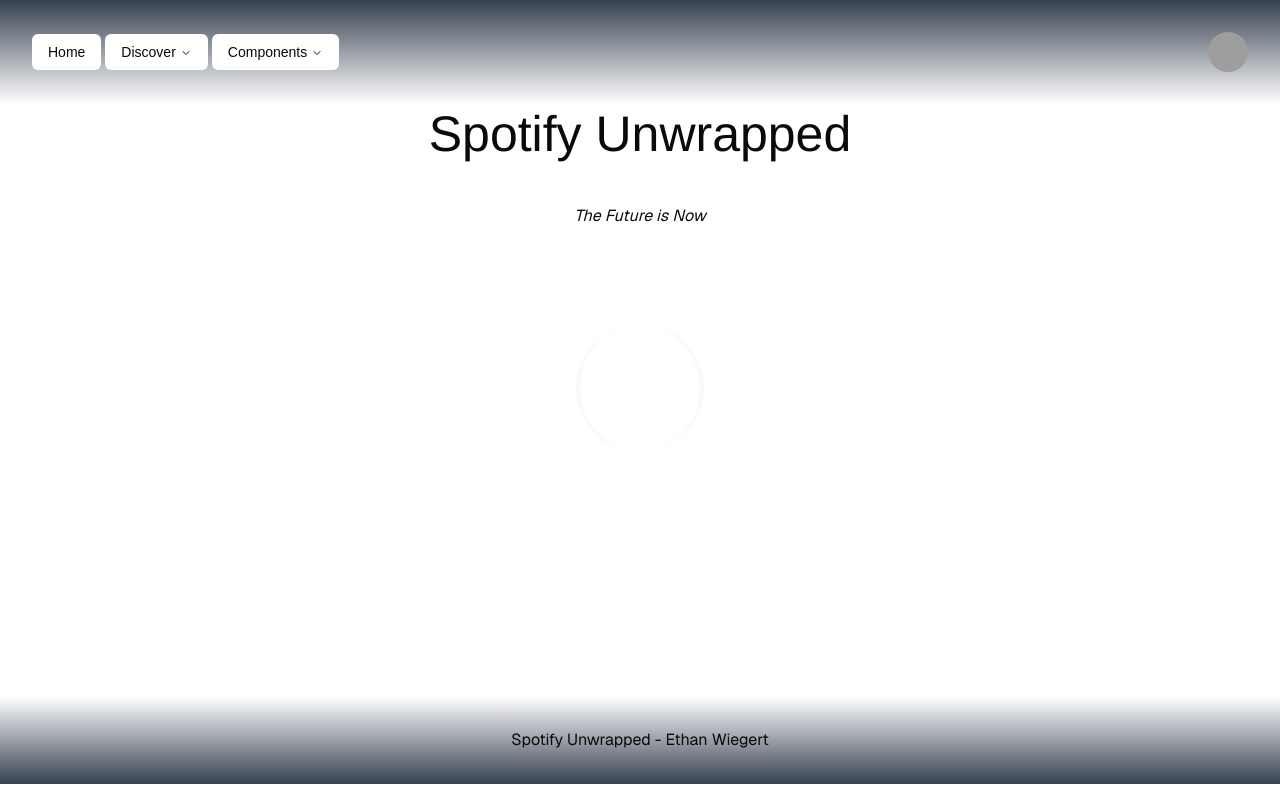
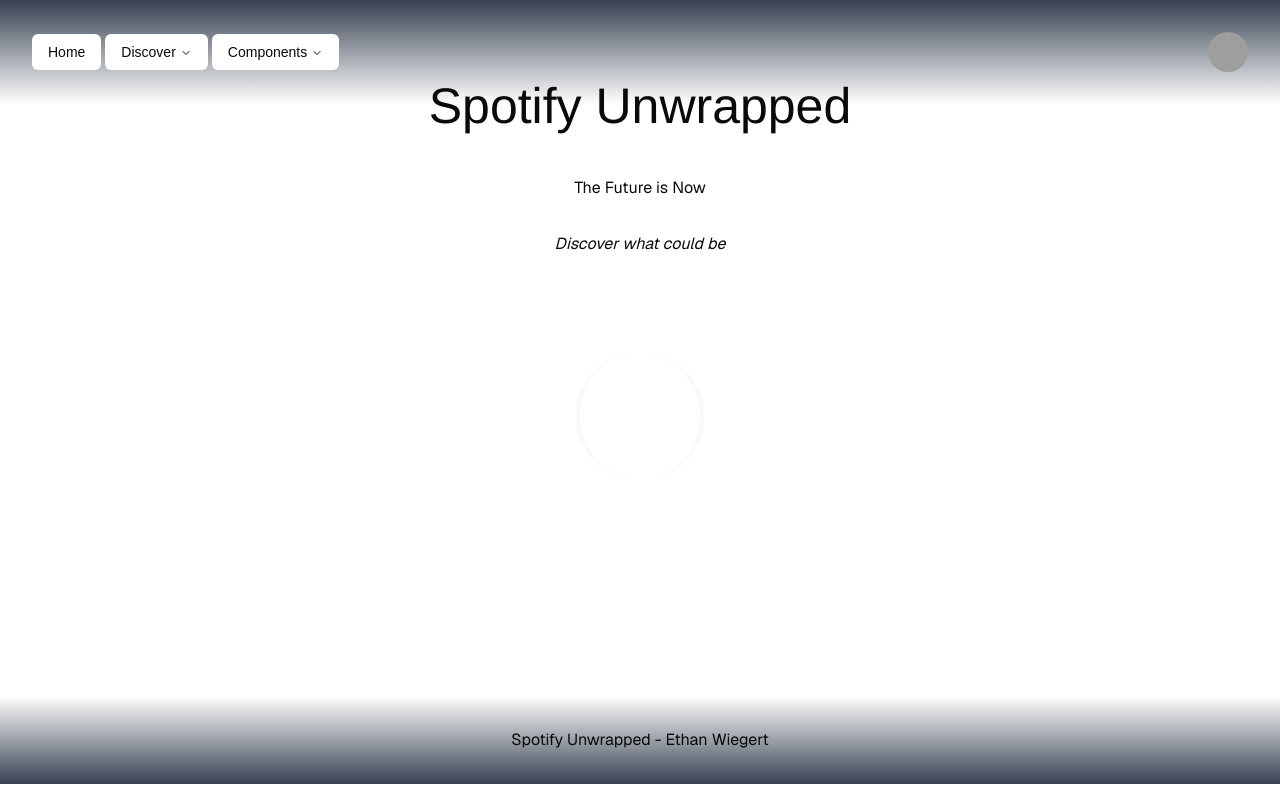
Before and after one commit to ethanwiegert/movie-oracle, a Next.js app in the folder spotify-unwrapped/: page / in a window 1280 px wide. Built offline with nearby package versions, Linux system fonts and the light colour scheme; grey boxes are pictures that could not be loaded.

Commit message:
Correction of Metdata.

```diff
--- a/spotify-unwrapped/src/app/layout.tsx
+++ b/spotify-unwrapped/src/app/layout.tsx
@@ -14,8 +14,8 @@
 });
 
 export const metadata: Metadata = {
-  title: "Create Next App",
-  description: "Generated by create next app",
+  title: "Your Music: Unwrapped",
+  description: "An 'Unwrapped' glance ar your spotify music.",
 };
 
 export default function RootLayout({
--- a/spotify-unwrapped/src/app/page.tsx
+++ b/spotify-unwrapped/src/app/page.tsx
@@ -1,21 +1,8 @@
 'use client'
-import { useEffect, useState } from "react";
 
 
 export default function Animation() {
-  const [displayNote, setDisplayNote] = useState(false)
 
-
-    useEffect(()=>{
-        setTimeout(() => {
-            DisplayNote()
-        }, 2500);
-    })
-
-
-  function DisplayNote(){
-    setDisplayNote(true)
-  }
 
   return (
 
@@ -25,11 +12,13 @@
 
       <h1>Spotify Unwrapped</h1>
 
+      <h2>The Future is Now </h2>
+        <div className="flex gap-4 items-center flex-column">
 
-        <div className="flex gap-4 items-center flex-col sm:flex-row">
-        <h2><i>The Future is Now</i></h2>
+        <p><i>Discover what could be</i></p>
 
         </div>
+
         <div className="flex flex-row pt-16">
                 <div className="text-center border-r-4 border-l-4 home-portal h-32 w-32 home-box">
                 </div>
```
